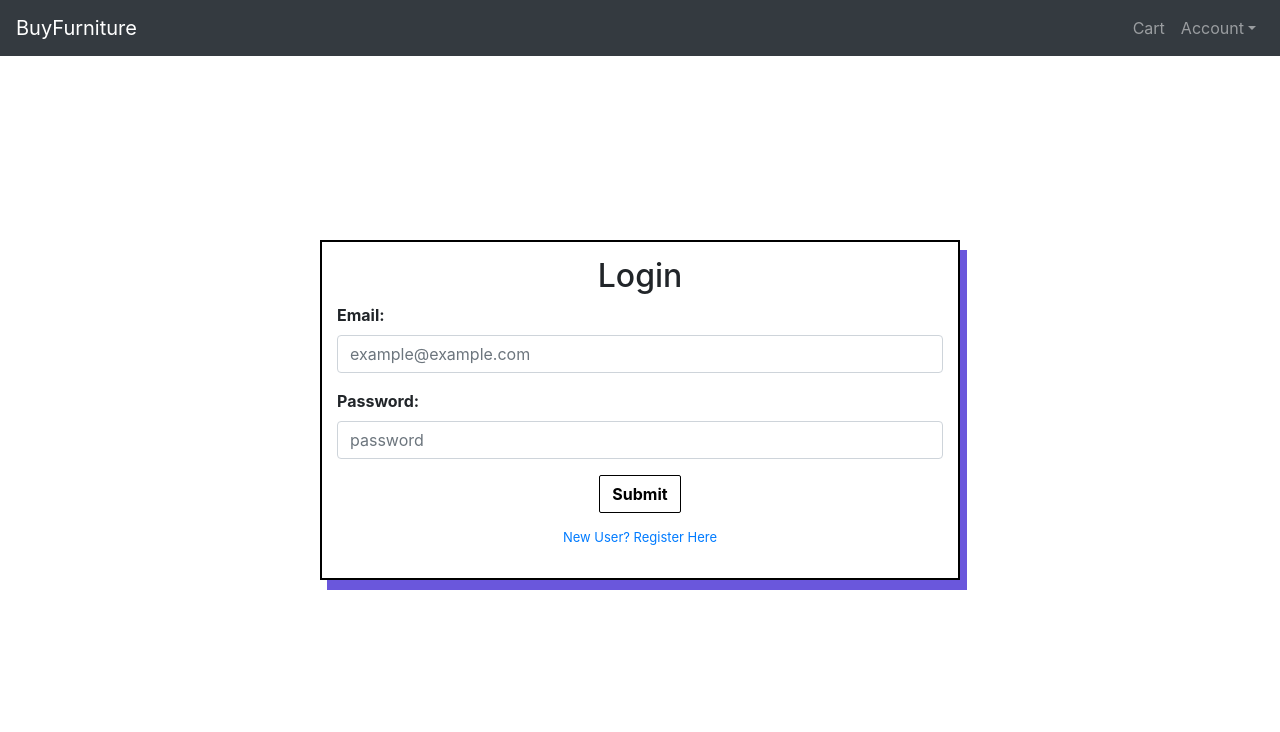
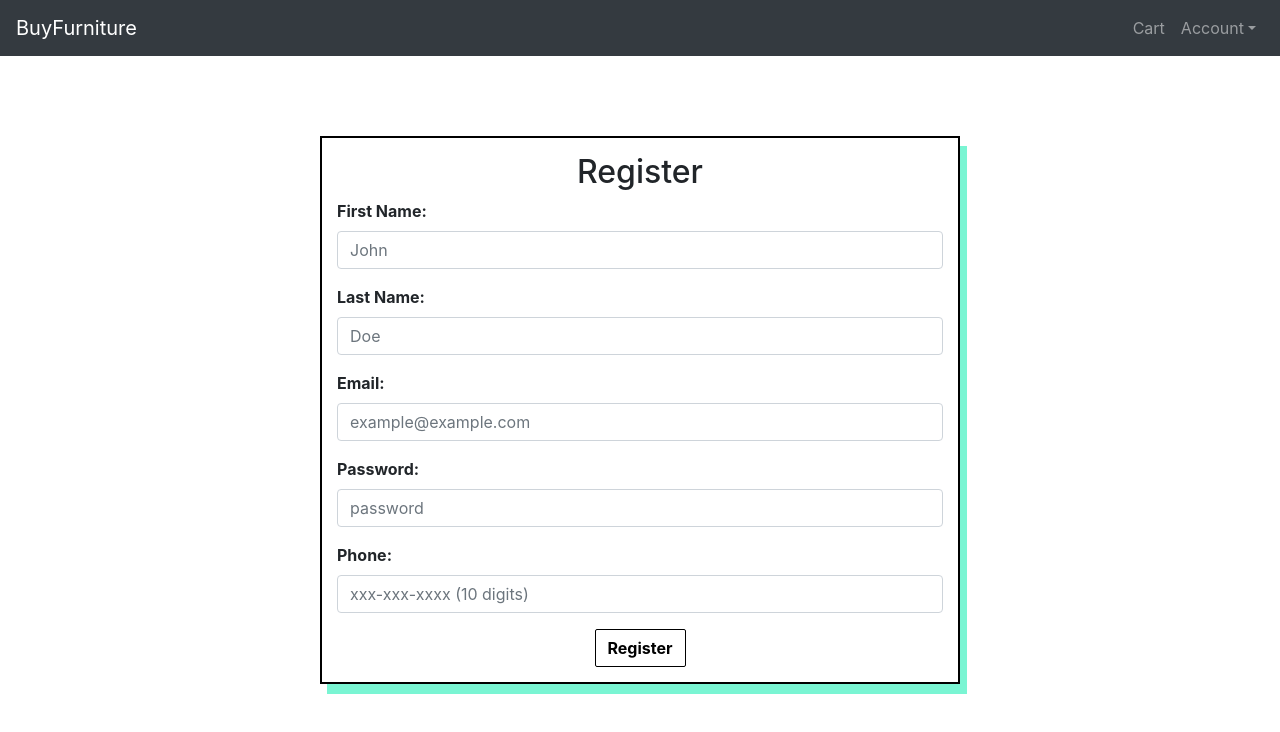
Before and after one commit to av-2599/e-commerce-Website, a React (Create React App) app in the folder Project/frontend/: page / in a window 1280 px wide. Shown: the top 732 px of the page. Built offline with nearby package versions, Linux system fonts and the light colour scheme.

Commit message:
Register page

```diff
--- a/Project/frontend/src/App.js
+++ b/Project/frontend/src/App.js
@@ -1,5 +1,7 @@
+import { NavBar } from './components/navbar/navbar';
 import { Login } from './containers/login/login';
-import { NavBar } from './components/navbar/navbar';
+import { Register } from './containers/register/register';
+
 import './App.css';
 
 function App() {
@@ -8,7 +10,8 @@ function App() {
       <div id="navbarDiv">
         <NavBar />
       </div>
-      <Login />
+      <Register />
+      {/* <Login /> */}
     </div>
   );
 }
--- a/Project/frontend/src/containers/login/login.jsx
+++ b/Project/frontend/src/containers/login/login.jsx
@@ -4,7 +4,6 @@ import { Button, Form, FormGroup, Label, Input } from 'reactstrap';
 import { BASE_URL, requestConfig } from '../../config/config';
 import { EMAIL_REGEX, PWD_REGEX } from '../../config/regex';
 import classes from './login.module.css';
-
 
 export const Login = () => {
     const [ email, setEmail ] = useState('');
@@ -14,7 +13,6 @@ export const Login = () => {
 
     const submit = async (e) => {
         e.preventDefault();
-        console.log('EMAIL: ' + email);
         if (!validEmail || !validPassword)
             console.log("Can't submit");
         else
@@ -77,7 +75,7 @@ export const Login = () => {
                                     invalid={ !password ? null : !validPassword }
                                 />
                             </FormGroup>
-                            <Button outline id={ classes.button }><strong>Submit</strong></Button>
+                            <Button outline id={ classes.button }><strong>Login</strong></Button>
                             <br />
                             <div id={ classes.registerLink }>
                                 <a href="#">New User? Register Here</a>
--- a/Project/frontend/src/containers/login/login.module.css
+++ b/Project/frontend/src/containers/login/login.module.css
@@ -39,7 +39,7 @@
 
 .inputField:focus {
     border: 1px solid black;
-    box-shadow: 2px 2px;
+    box-shadow: 3px 3px;
 }
 
 #registerLink {
--- a/Project/frontend/src/containers/register/register.jsx
+++ b/Project/frontend/src/containers/register/register.jsx
@@ -1,13 +1,128 @@
 import React, { useState } from 'react';
+import { Button, Form, FormGroup, Label, Input } from 'reactstrap';
 
 import { BASE_URL, requestConfig } from '../../config/config';
+import { EMAIL_REGEX, PWD_REGEX } from '../../config/regex';
 import classes from './register.module.css';
 
+export const Register = () => {
+    const [ firstName, setFirstName ] = useState('');
+    const [ lastName, setLastName ] = useState('');
+    const [ email, setEmail ] = useState('');
+    const [ password, setPassword ] = useState('');
+    const [ phone, setPhone ] = useState('');
+    const [ validEmail, setValidEmail  ] = useState(true);
+    const [ validPassword, setValidPassword ] = useState(true);
 
-export const Register = () => {
+    const submit = async (e) => {
+        e.preventDefault();
+        if (!validEmail || !validPassword)
+            console.log("Can't submit");
+        else
+            await auth();
+    }
+
+    const onEmailChange = (value) => {
+        EMAIL_REGEX.test(value) ? setValidEmail(true) : setValidEmail(false);
+        setEmail(value);
+    }
+
+    const onPasswordChange = (value) => {
+        PWD_REGEX.test(value) ? setValidPassword(true) : setValidPassword(false);
+        setPassword(value);
+    }
+
+    const auth = async () => {
+        const body = {
+            user: {
+                firstName,
+                lastName,
+                email,
+                password,
+                phone
+            }
+        };
+        const response = await fetch(BASE_URL + '/register', requestConfig('POST', body));
+        const data = await response.json();
+        // TODO: redirect user to homepage.
+        // TODO: validate first name.
+        // TODO: validate last name.
+        // TODO: validate phone number.
+    }
+
     return(
         <div>
-
+            <div className={ classes.register }>
+                <div className={ classes.outerCard }>
+                    <div className={ classes.cardContainer }>
+                        <div id={ classes.cardId }>
+                            <h2>Register</h2>
+                            <Form onSubmit={ e => submit(e) }>
+                                <FormGroup className={ classes.formFields }>
+                                    <Label for="exampleEmail"><strong>First Name:</strong></Label>
+                                    <Input
+                                        className={ classes.inputField }
+                                        type="text"
+                                        name="text"
+                                        placeholder="John"
+                                        value= { firstName }
+                                        onChange={ e => setFirstName(e.target.value) }
+                                    />
+                                </FormGroup>
+                                <FormGroup className={ classes.formFields }>
+                                    <Label for="exampleEmail"><strong>Last Name:</strong></Label>
+                                    <Input
+                                        className={ classes.inputField }
+                                        type="text"
+                                        name="text"
+                                        placeholder="Doe"
+                                        value= { lastName }
+                                        onChange={ e => setLastName(e.target.value) }
+                                    />
+                                </FormGroup>
+                                <FormGroup className={ classes.formFields }>
+                                    <Label for="exampleEmail"><strong>Email:</strong></Label>
+                                    <Input
+                                        className={ classes.inputField }
+                                        type="email"
+                                        name="email"
+                                        placeholder="example@example.com"
+                                        value={ email }
+                                        onChange={ e => onEmailChange(e.target.value) }
+                                        valid={ !email ? null : validEmail }
+                                        invalid={ !email ? null : !validEmail }
+                                    />
+                                </FormGroup>
+                                <FormGroup className={ classes.formFields }>
+                                    <Label for="examplePassword"><strong>Password:</strong></Label>
+                                    <Input
+                                        className={ classes.inputField }
+                                        type="password"
+                                        name="password"
+                                        placeholder="password"
+                                        value={ password }
+                                        onChange={ e => onPasswordChange(e.target.value) }
+                                        valid={ !password ? null : validPassword }
+                                        invalid={ !password ? null : !validPassword }
+                                    />
+                                </FormGroup>
+                                <FormGroup className={ classes.formFields }>
+                                    <Label for="exampleEmail"><strong>Phone:</strong></Label>
+                                    <Input
+                                        className={ classes.inputField }
+                                        type="email"
+                                        name="email"
+                                        placeholder="xxx-xxx-xxxx (10 digits)"
+                                        value= { phone }
+                                        onChange={ e => setPhone(e.target.value) }
+                                    />
+                                </FormGroup>
+                                <Button outline id={ classes.button }><strong>Register</strong></Button>
+                            </Form>
+                        </div>
+                    </div>
+                </div>
+            </div>
         </div>
     );
 }
--- a/Project/frontend/src/containers/register/register.module.css
+++ b/Project/frontend/src/containers/register/register.module.css
@@ -0,0 +1,43 @@
+.register {
+    height: 100vh;
+    display: flex;
+}
+
+.cardContainer {
+    width: 50%;
+}
+
+.outerCard {
+    display: flex;
+    justify-content: center;
+    align-items: center;
+    width: 100%;
+}
+
+#cardId {
+    padding: 15px;
+    border: 2px solid black;
+    border-radius: 0px;
+    box-shadow: 7px 10px #7AF5D3;
+}
+
+#button {
+    color: black;
+    border: 1px solid black;
+    border-radius: 2px;
+}
+
+#button:hover {
+    color: white;
+    border-radius: 2px;
+    background-color: black;
+}
+
+.formFields {
+    text-align: left;
+}
+
+.inputField:focus {
+    border: 1px solid black;
+    box-shadow: 3px 3px;
+}
```
Lines whose indentation alone changed are shown as unchanged.
